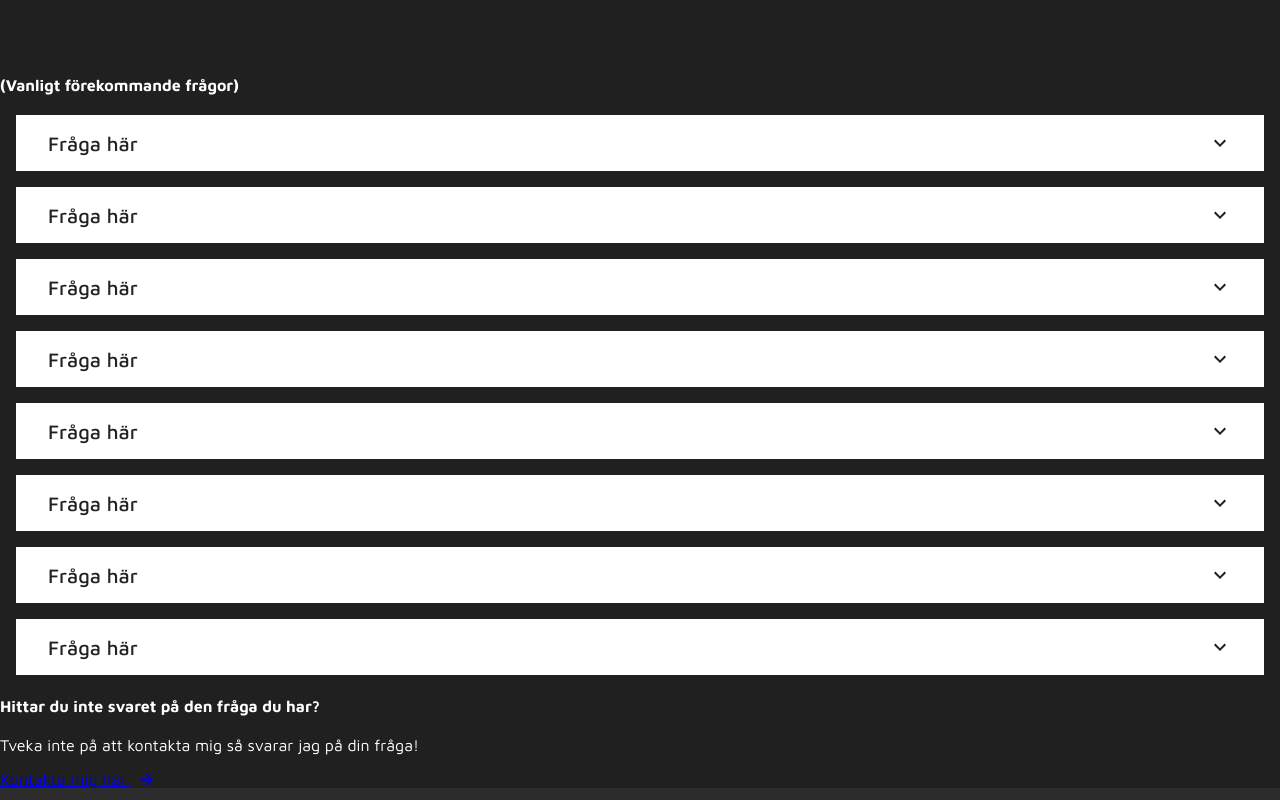
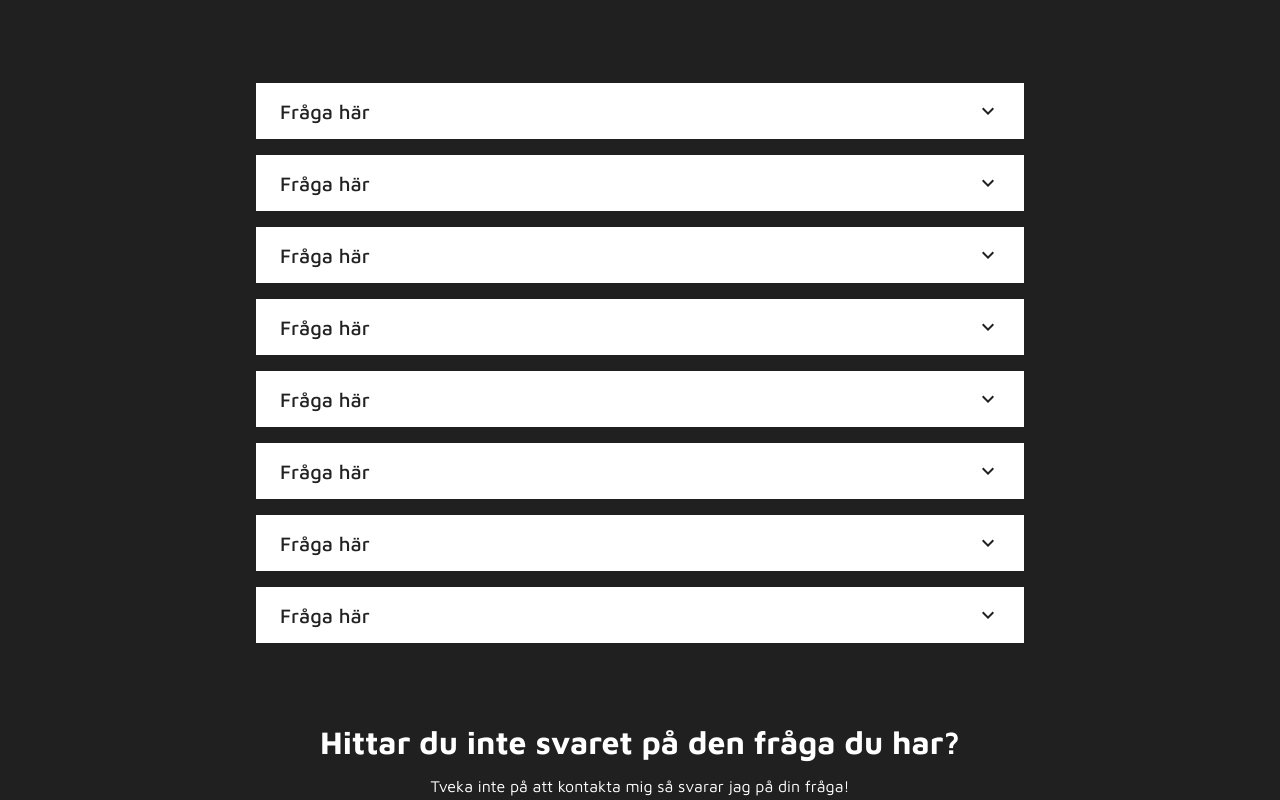
Before and after one commit to olivernygren/online-coaching-site, a React (Create React App) app: page /faq in a window 1280 px wide. Shown: the part 300-1100 px from the top of the page. Built offline with nearby package versions, Linux system fonts and the light colour scheme.

Commit message:
done with faq page styling

```diff
--- a/src/css/faq.css
+++ b/src/css/faq.css
@@ -1,12 +1,22 @@
 .faq-container .content {
-  max-width: 1600px;
+  max-width: 800px;
   margin: 0 auto;
+}
+
+.faq-container .main-h2 {
+  margin-bottom: 0;
+}
+
+.faq-container > h4 {
+  text-align: center;
+  color: grey;
+  margin-bottom: 6rem;
 }
 
 .Collapsible {
   background: white;
   color: rgb(34, 34, 34);
-  padding: 1rem 2rem;
+  padding: 1rem 1.5rem;
   margin: 1rem;
   cursor: pointer;
 }
@@ -22,3 +32,29 @@
 .Collapsible__trigger.is-open svg {
   transform: rotate(180deg);
 }
+
+.Collapsible__contentInner {
+  letter-spacing: 1px;
+  line-height: 1.25rem;
+}
+
+.faq-container .contact-cta {
+  margin: 5rem 1rem 5rem 1rem;
+  text-align: center;
+}
+
+.faq-container .contact-cta h4 {
+  font-size: 2rem;
+  margin-bottom: 1rem;
+}
+
+.faq-container .contact-cta p {
+  margin-bottom: 2.5rem;
+}
+
+.faq-container .contact-cta a {
+  text-decoration: none;
+  color: var(--clr-main);
+  text-transform: uppercase;
+  font-weight: 500;
+}
```
Also changed, not shown: public/faq.js (deleted).
